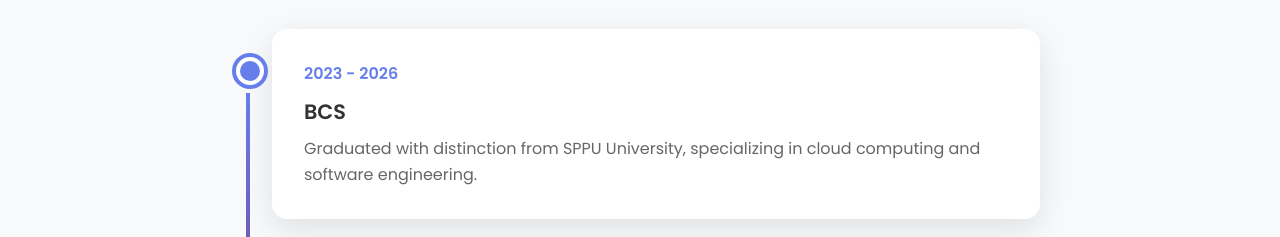
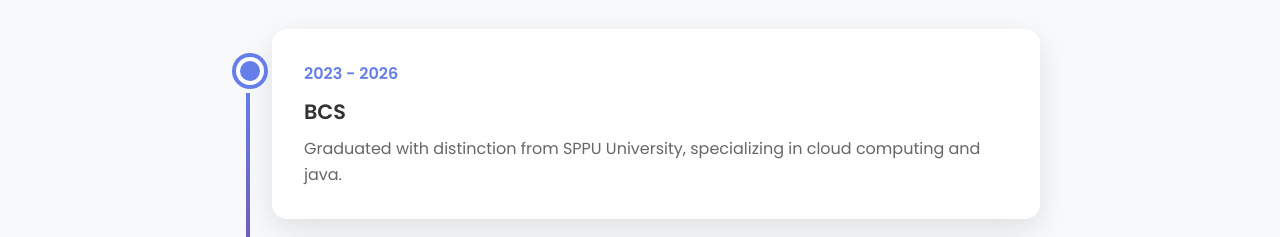
Before and after one commit to aishwaryathorat4/myportfoliowebsite, a plain HTML site: page index.html in a window 1280 px wide. Shown: the part 1920-2157 px from the top of the page. Drawn offline with Linux system fonts and the light colour scheme; animation ran at ten frames a second.

Commit message:
Update index.html

```diff
--- a/index.html
+++ b/index.html
@@ -708,7 +708,7 @@
                 <div class="timeline-item fade-in">
                     <div class="timeline-date">2023 - 2026</div>
                     <h3 class="timeline-title">BCS </h3>
-                    <p class="timeline-desc">Graduated with distinction from SPPU University, specializing in cloud computing and software engineering.</p>
+                    <p class="timeline-desc">Graduated with distinction from SPPU University, specializing in cloud computing and java.</p>
                 </div>
                 <div class="timeline-item fade-in">
                     <div class="timeline-date">2023</div>
```
